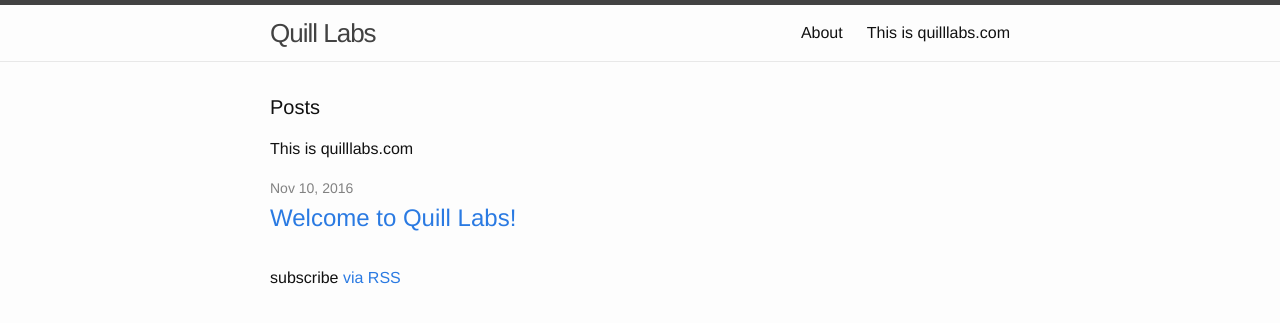
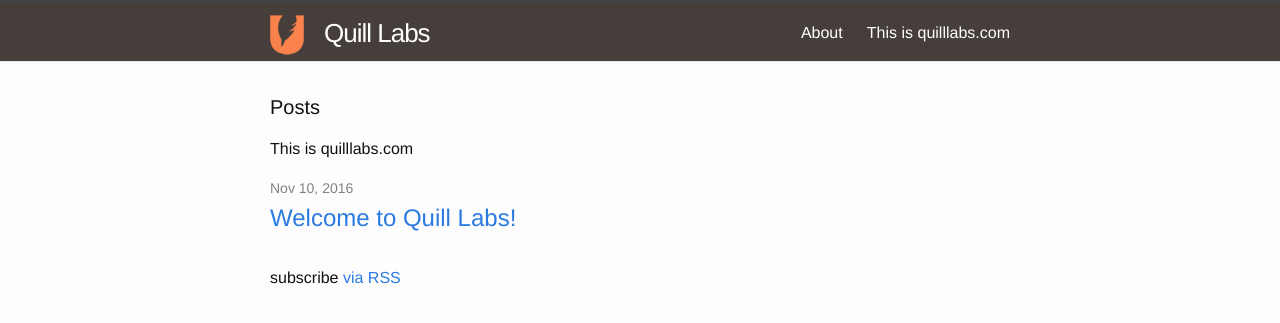
Before and after one commit to amite/quilllabs.com, a Jekyll site: the page built from index.md, in a window 1280 px wide. Shown: the top 323 px of the page. Built offline with Jekyll 4.4.1, drawn with Linux system fonts in a browser that asks for light colours.

Commit message:
added logo and header styles

```diff
--- a/_includes/header.html
+++ b/_includes/header.html
@@ -2,6 +2,7 @@
 
   <div class="wrapper">
 
+    <img class="logo" src="/assets/img/quill-logomark-@1x.png">
     <a class="site-title" href="{{ "/" | relative_url}}">{{ site.title | escape }}</a>
 
     <nav class="site-nav">
--- a/_sass/minima.scss
+++ b/_sass/minima.scss
@@ -15,6 +15,8 @@ $brand-color:      #2a7ae2 !default;
 $grey-color:       #828282 !default;
 $grey-color-light: lighten($grey-color, 40%) !default;
 $grey-color-dark:  darken($grey-color, 25%) !default;
+$pumpkin-brand-color: #FA824C;
+$slate-gray-brand-color: #463e3b;
 
 // Width of the content area
 $content-width:    800px !default;
--- a/_sass/minima/_layout.scss
+++ b/_sass/minima/_layout.scss
@@ -8,6 +8,13 @@
 
   // Positioning context for the mobile navigation icon
   position: relative;
+  background-color: $slate-gray-brand-color;
+
+  .logo {
+    float: left;
+    transform: translateY(10px);
+    margin-right: 20px;
+  }
 }
 
 .site-title {
@@ -20,7 +27,7 @@
 
   &,
   &:visited {
-    color: $grey-color-dark;
+    color: white;
   }
 }
 
@@ -33,7 +40,7 @@
   }
 
   .page-link {
-    color: $text-color;
+    color: white;
     line-height: $base-line-height;
 
     // Gaps between nav items, but not on the last one
```
Also changed, not shown: assets/img/quill-logomark copy@2x.png (added), assets/img/quill-logomark-@1x.png (added), assets/main.scss (line endings or trailing spaces).
